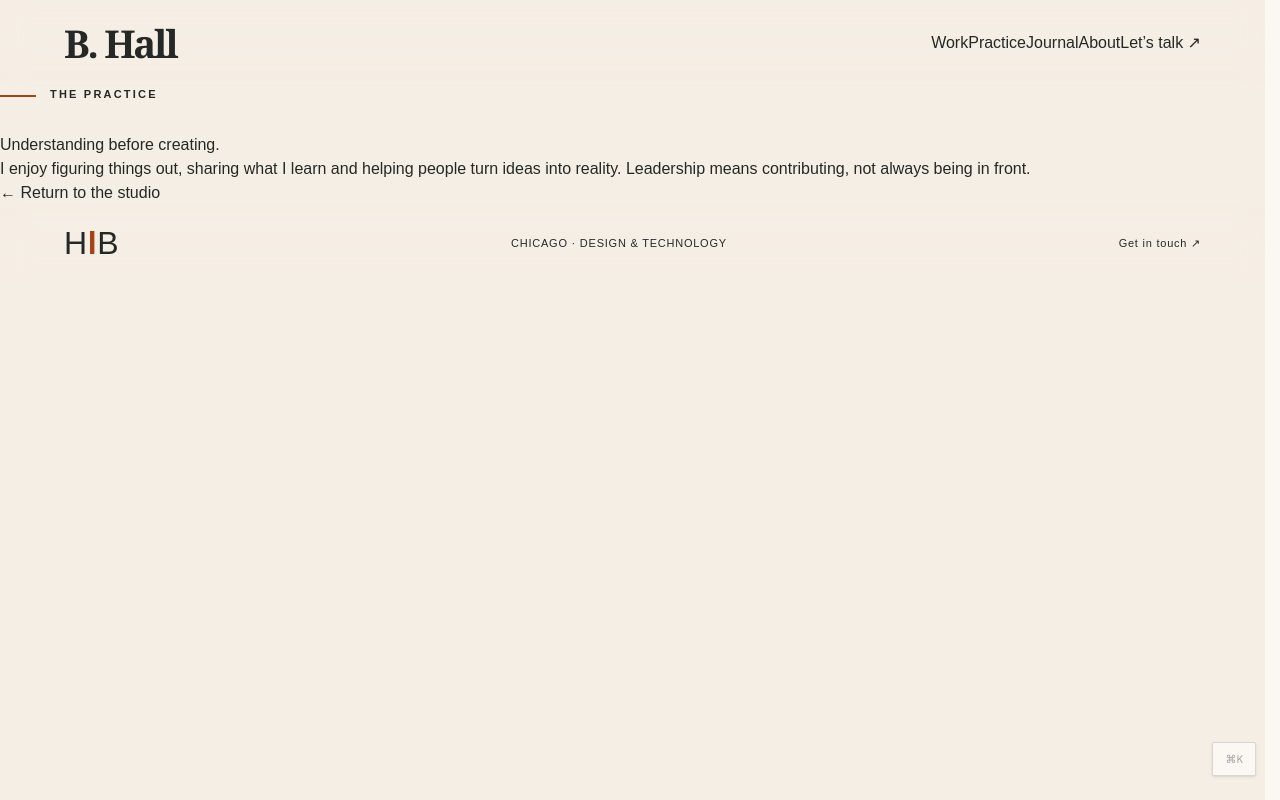
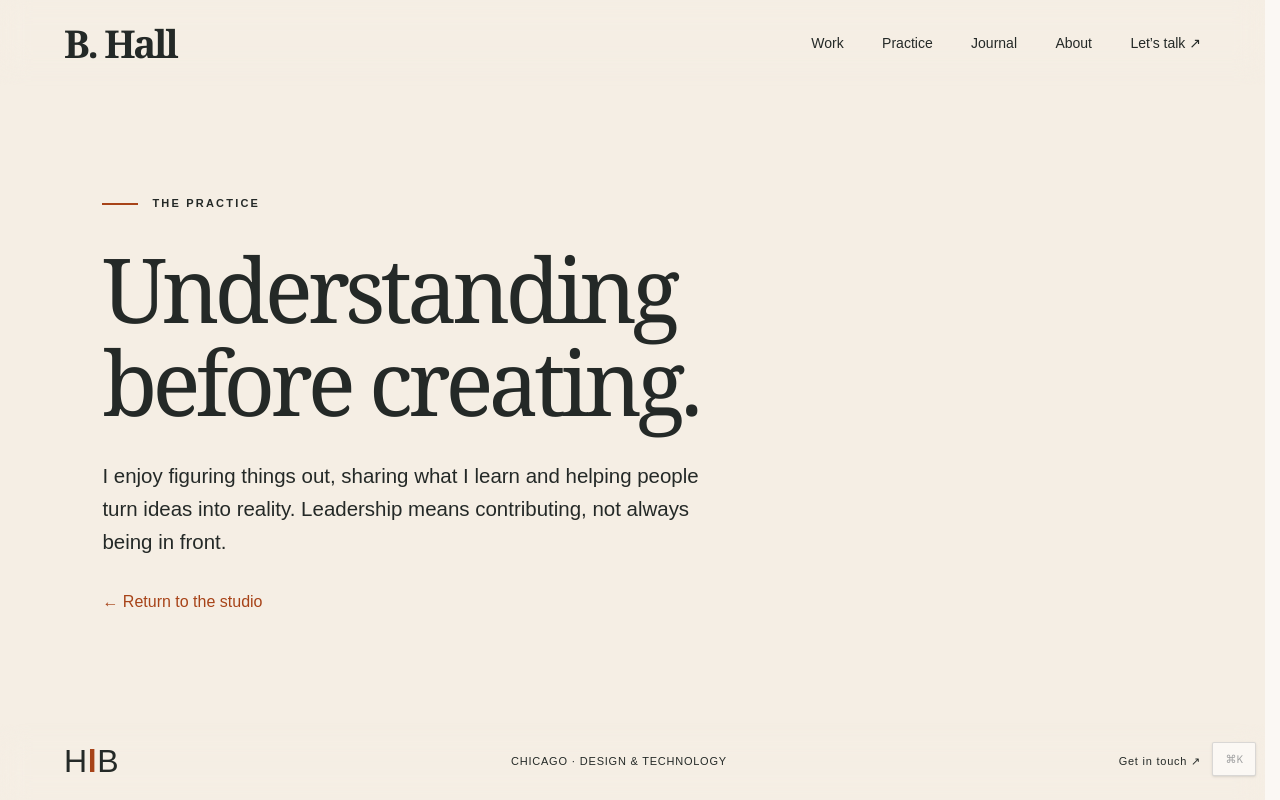
Before and after one commit to brian-hlbdg/portfolio-nextjs, a Next.js app: page /studio/practice in a window 1280 px wide. Built offline with nearby package versions, Linux system fonts and the light colour scheme.

Commit message:
Add a restrained arrival fade for the practice destination

```diff
--- a/src/app/studio/studio.module.css
+++ b/src/app/studio/studio.module.css
@@ -54,3 +54,10 @@
 @keyframes exitArt{to{transform:translate(65px,-25px);opacity:0}}
 @media(max-width:760px){.studio[data-leaving=true][data-open=true] .intro{animation-name:exitUp}}
 @media(prefers-reduced-motion:reduce){.studio[data-leaving=true] *{animation:none!important}}
+
+.destination{flex:1;display:flex;flex-direction:column;justify-content:center;max-width:900px;padding:clamp(40px,8vw,120px);animation:destinationIn .38s ease-out both}
+.destination h1{font:400 clamp(48px,7vw,96px)/1.04 Georgia,serif;letter-spacing:-.055em;margin:0 0 32px}
+.destination>p:not(.eyebrow){font-size:clamp(17px,1.6vw,23px);line-height:1.6;max-width:620px;margin-bottom:32px}
+.destination>a{color:var(--rust)}
+.destinationNav{display:flex;gap:clamp(12px,3vw,44px);flex-wrap:wrap;font-size:14px}
+@keyframes destinationIn{from{opacity:0;translate:0 8px}to{opacity:1;translate:0 0}}
```
